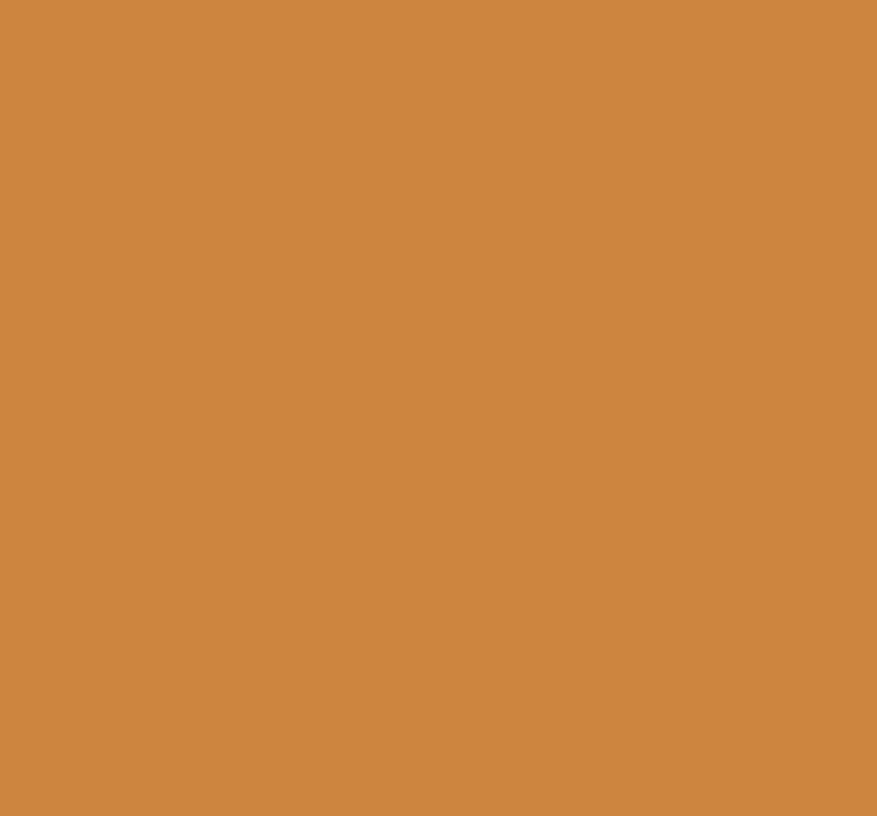
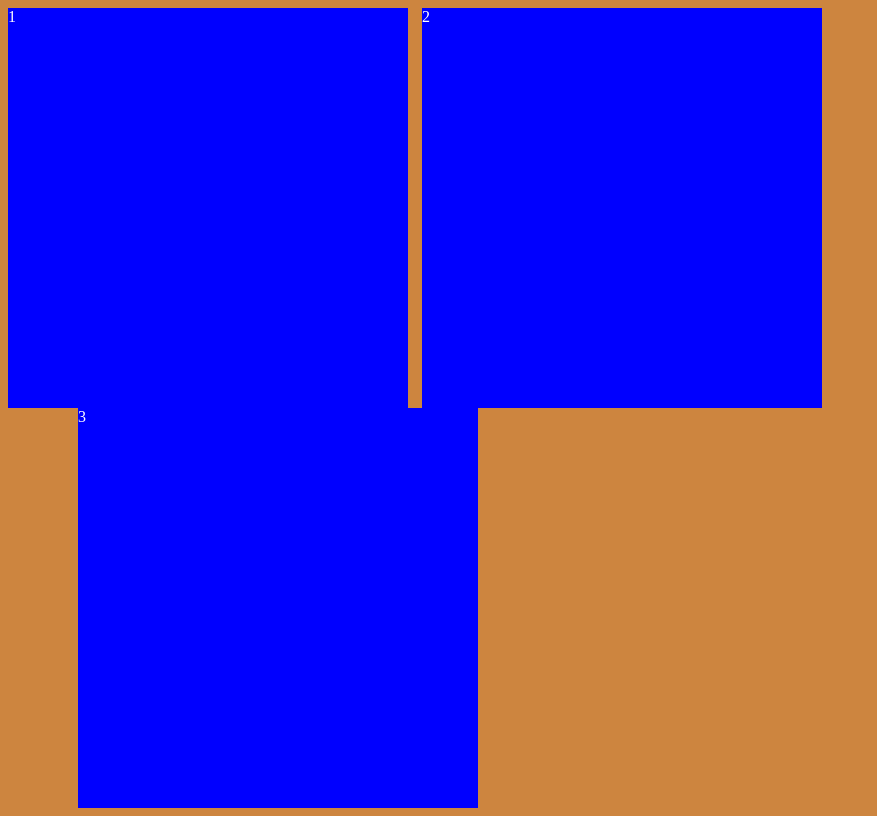
Before and after one commit to HA-SEUNG-JEONG/scss-practice, a website: page index.html in a window 1280 px wide. Shown: the whole page, without its empty margins (0-877 px from the left). Drawn offline with Linux system fonts and the light colour scheme.

Commit message:
Design before flexbox

```diff
--- a/index.html
+++ b/index.html
@@ -6,5 +6,9 @@
     <link rel="stylesheet" href="dest/css/styles.css" />
     <title>(S)CSS Masterclass</title>
   </head>
-  <body></body>
+  <body>
+    <div class="box">1</div>
+    <div class="box">2</div>
+    <div class="box">3</div>
+  </body>
 </html>
--- a/src/scss/styles.scss
+++ b/src/scss/styles.scss
@@ -3,4 +3,17 @@ body {
   a {
     color: white;
   }
+  .box {
+    background: blue;
+    color: white;
+    width: 400px;
+    height: 400px;
+    display: inline-block;
+    &:nth-child(2) {
+      margin-left: 10px;
+    }
+    &:nth-child(3) {
+      margin-left: 70px;
+    }
+  }
 }
```
Also changed, not shown: study.md (added, +8 -0 lines), dest/css/styles.css.
